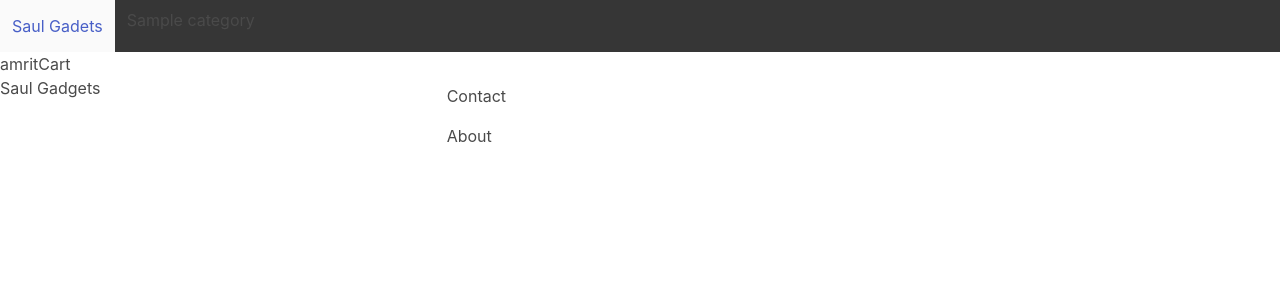
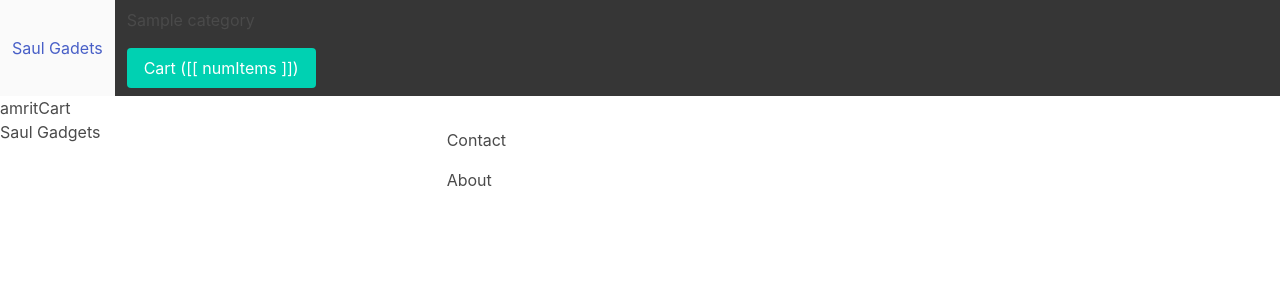
Before and after one commit to amritpalsinghh/ECOM, a Django app: page /cart_detail/ in a window 1280 px wide. Shown: the top 300 px of the page. Run offline with Django 5.2, Linux system fonts and the light colour scheme; tables that the repository leaves empty hold one stand-in row (values such as "Sample post").

Commit message:
Add to cart and render on cart_detail.html but have bug of prince/price
Task 3.3

```diff
--- a/saulgadgets_3_12_5/saulgadgets/apps/cart/cart.py
+++ b/saulgadgets_3_12_5/saulgadgets/apps/cart/cart.py
@@ -1,21 +1,52 @@
 from django.conf import settings
-
+from apps.store.models import Product
+from apps.core.views import debug_function_name
 class Cart(object):
     def __init__(self,request):
+        debug_function_name()
         self.session = request.session
-        cart = self.session.get(settings.SESSION_COOKIE_AGE)
+        cart = self.session.get(settings.CART_SESSION_ID)
+        print("1")
+        print(cart)
 
         if not cart:
             cart = self.session[settings.CART_SESSION_ID] = {}
+            print("2")
+            print(cart)
 
         self.cart = cart
 
+    def __iter__(self):
+        debug_function_name()
+        product_ids = self.cart.keys()
+
+        product_clean_ids = []
+        for p in product_ids:
+            product_clean_ids.append(p)
+            self.cart[str(p)]['product']  = Product.objects.get(pk=p)
+            print("rrrrrr")
+            print(self.cart)
+
+        for item in self.cart.values():
+            print("oooooo")
+            print(item)
+            item['total_price'] = int(item['prince'])* int(item['quantity'])
+            yield item
+
+
+        def __len__(self):
+
+            return sum(item['quantity'] for item in self.cart.values())
+
+
+
     def add(self, product, quantity=1, update_quantity=False ):
+        debug_function_name()
         product_id = str(product.id)
         price = product.price
 
         if product_id not in self.cart:
-            self.cart[product_id] = {'quantity':0,'prince':0,'id': product_id}
+            self.cart[product_id] = {'quantity':0,'price':0,'id': product_id}
 
         if update_quantity:
             self.cart[product_id]['quantity'] = quantity
@@ -25,5 +56,6 @@
         self.save()
 
     def save(self):
+        debug_function_name()
         self.session[settings.CART_SESSION_ID] = self.cart
         self.session.modified = True
--- a/saulgadgets_3_12_5/saulgadgets/apps/cart/templates/cart_detail.html
+++ b/saulgadgets_3_12_5/saulgadgets/apps/cart/templates/cart_detail.html
@@ -3,4 +3,11 @@
 
 {% block content %}
 <h1>amritCart</h1>
+    {% if cart %}
+        <!-- {% for item in cart %} -->
+            <p> {{ item }}</p>
+        <!-- {% endfor %} -->
+    {% else %}
+        <p>Your cart is empty!
+    {% endif %}
 {% endblock %}
--- a/saulgadgets_3_12_5/saulgadgets/apps/cart/views.py
+++ b/saulgadgets_3_12_5/saulgadgets/apps/cart/views.py
@@ -1,5 +1,13 @@
 from django.shortcuts import render
-
+from .cart import Cart
+from apps.core.views import debug_function_name
 # Create your views here.
 def cart_detail(request):
-    return render(request, 'cart_detail.html')
+    debug_function_name()
+    cart = Cart(request)
+    print("xxxxxxx")
+    #print(cart[0])
+    context = {
+        'cart' : cart
+    }
+    return render(request, 'cart_detail.html',context)
--- a/saulgadgets_3_12_5/saulgadgets/apps/core/templates/base.html
+++ b/saulgadgets_3_12_5/saulgadgets/apps/core/templates/base.html
@@ -16,6 +16,9 @@
         {% for category in categories %}
           <a href="{% url 'category_detail' category.slug %}"class="navbar-item">{{ category.title }}</a>
         {% endfor %}
+					<div class="navbar-item">
+						<a href="{% url 'cart_detail' %}" class="button is-primary">Cart ([[ numItems ]])</a>
+					</div>
       </div>
 		</nav>
     {% block content %}
--- a/saulgadgets_3_12_5/saulgadgets/apps/core/views.py
+++ b/saulgadgets_3_12_5/saulgadgets/apps/core/views.py
@@ -1,8 +1,48 @@
 from django.shortcuts import render
-
+import inspect
+import os
 from apps.store.models import Product
 # Create your views here.
+def debug_function_name():
+     # Define ANSI color codes
+    YELLOW = "\033[33m"
+    ORANGE = "\033[38;5;214m"  # 214 is an approximate orange
+    CYAN = "\033[36m"
+    WHITE = "\033[97m"
+    RESET = "\033[0m"
+
+    # Get the current frame and the caller frame
+    frame = inspect.currentframe().f_back
+    func_name = frame.f_code.co_name  # Function name
+    file_name = os.path.basename(frame.f_code.co_filename)  # File name
+
+    # Try to retrieve the class name
+    cls_name = None
+    if 'self' in frame.f_locals:  # For instance methods
+        cls_name = frame.f_locals['self'].__class__.__name__
+    elif 'cls' in frame.f_locals:  # For class methods
+        cls_name = frame.f_locals['cls'].__name__
+
+    # Construct the debug message
+    if cls_name:
+        message = (
+            f"{YELLOW}Entered function: "
+            f"{ORANGE}{cls_name}."
+            f"{CYAN}{func_name}(){RESET} "
+            f"({WHITE}File: {file_name}{RESET})"
+        )
+    else:
+        message = (
+            f"{YELLOW}Entered function: "
+            f"{CYAN}{func_name}(){RESET} "
+            f"({WHITE}File: {file_name}{RESET})"
+        )
+
+    # Print the debug message
+    print(message)
+
 def index(request):
+    debug_function_name()
     products = Product.objects.filter(is_featured=True)
     context = {
         'products': products
@@ -10,7 +50,9 @@
     return render(request, 'index.html', context)
 
 def contact(request):
+    debug_function_name()
     return render(request, 'contact.html')
 
 def about(request):
+    debug_function_name()
     return render(request, 'about.html')
--- a/saulgadgets_3_12_5/saulgadgets/apps/store/templates/product_detail.html
+++ b/saulgadgets_3_12_5/saulgadgets/apps/store/templates/product_detail.html
@@ -27,7 +27,7 @@
         },
         methods:{
             addToCart(product_id){
-                console.log("addoCart Method")
+                console.log("addToCart Method")
                 console.log( "Product_id: ",product_id)
 
                 var data = {'product_id':product_id, 'update':false,'quantity': 1}
```
Also changed, not shown: saulgadgets_3_12_5/saulgadgets/apps/store/views.py (+7 -0 lines), README.md.
